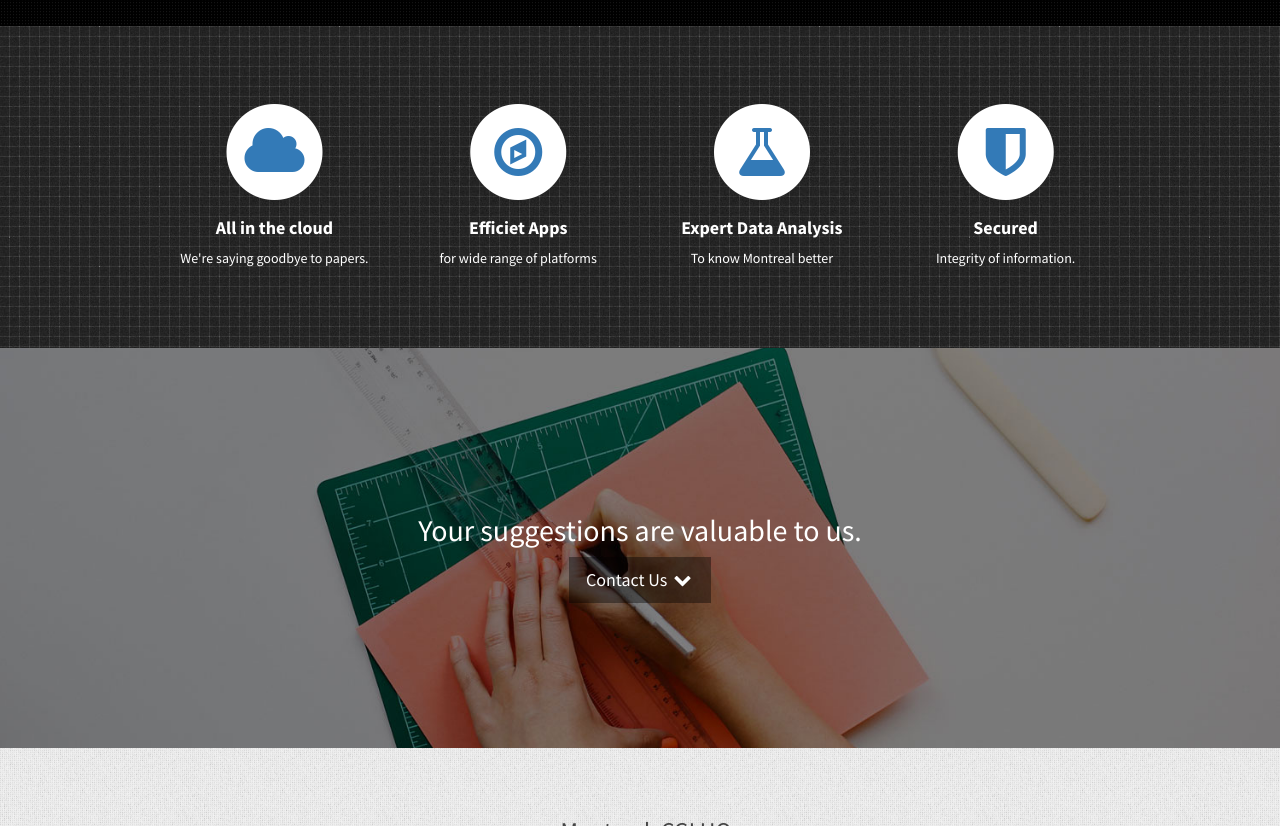
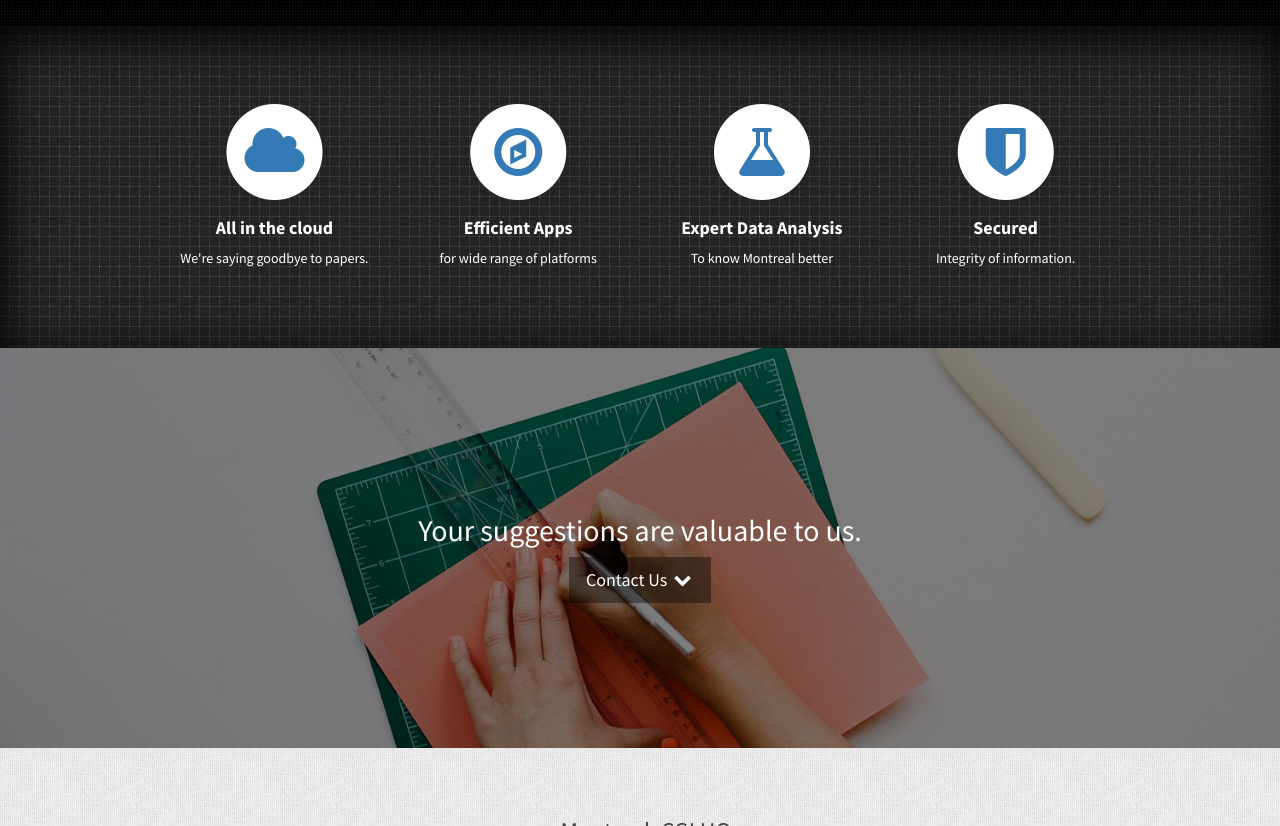
Before and after one commit to ashpriom/eMontreal, a website: page views/index.html in a window 1280 px wide. Shown: the part 1462-2288 px from the top of the page. Drawn offline with nearby package versions, Linux system fonts and the light colour scheme; files that its build step writes are made by us from their sources; files whose address does not match are found by name.

Commit message:
Box Contrast

```diff
--- a/public/css/emontreal.css
+++ b/public/css/emontreal.css
@@ -186,6 +186,9 @@ hr.small {
 .services {
     padding: 50px 0;
     background: url(../images/inflicted.png) repeat center center scroll;
+    -moz-box-shadow: inset 0 0 10px #000000;
+    -webkit-box-shadow: inset 0 0 10px #000000;
+    box-shadow: inset 0px 10px 50px #000000;
 }
 
 .service-item {
--- a/views/index.html
+++ b/views/index.html
@@ -100,7 +100,7 @@
                                 <i class="fa fa-compass fa-stack-1x text-primary"></i>
                             </span>
                                 <h4>
-                                    <strong>Efficiet Apps</strong>
+                                    <strong>Efficient Apps</strong>
                                 </h4>
                                 <p>for wide range of platforms</p>
                             </div>
```
